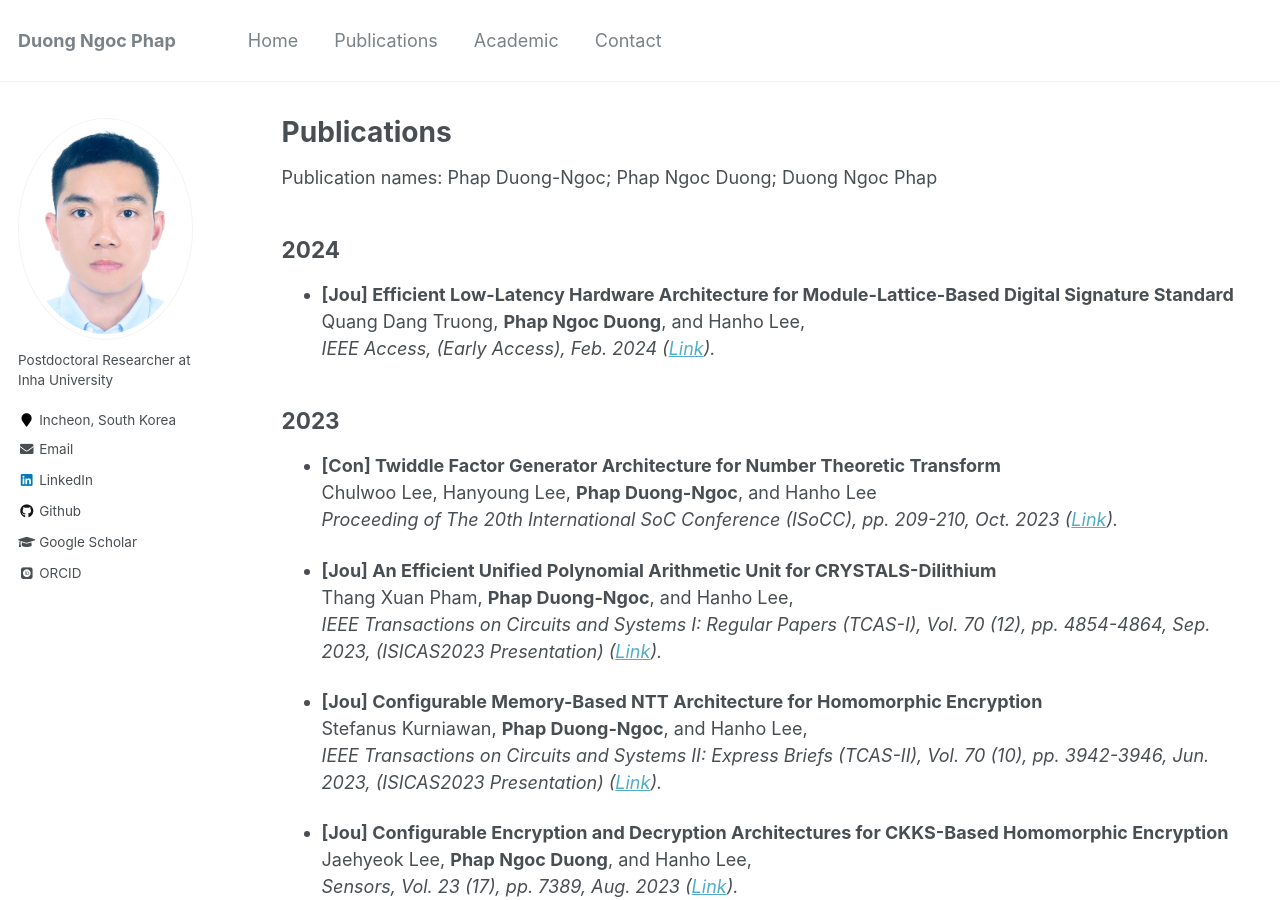
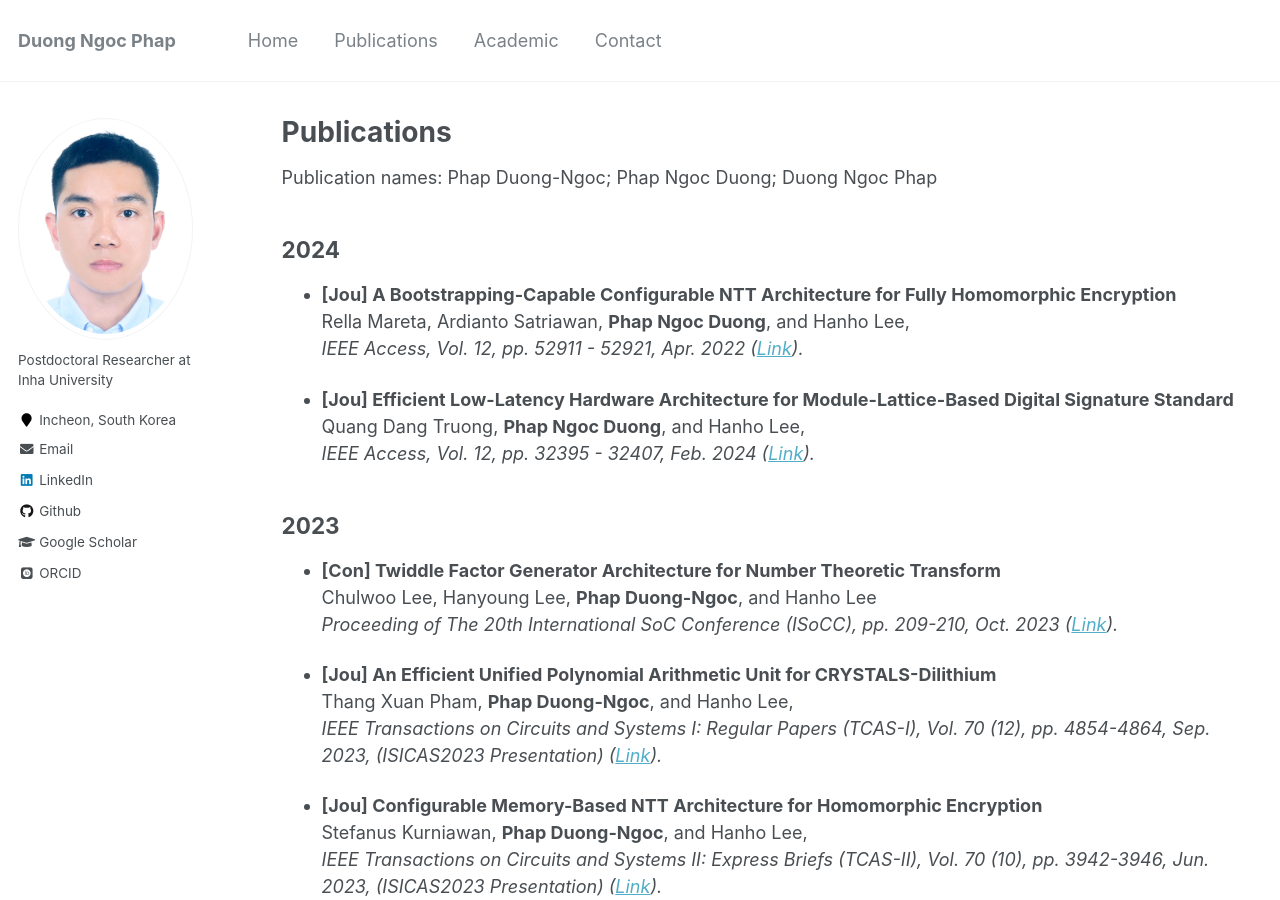
Before and after one commit to phapdn/phapdn.github.io, a Jekyll site: the page built from _pages/publications.md, in a window 1280 px wide and 900 px high. Built offline with Jekyll 4.4.1, drawn with Linux system fonts in a browser that asks for light colours; some web fonts are replaced.

Commit message:
Update publications.md

```diff
--- a/_pages/publications.md
+++ b/_pages/publications.md
@@ -9,9 +9,13 @@ Publication names: Phap Duong-Ngoc; Phap Ngoc Duong; Duong Ngoc Phap
 
 ## 2024
 
+* **[Jou] A Bootstrapping-Capable Configurable NTT Architecture for Fully Homomorphic Encryption**
+  Rella Mareta, Ardianto Satriawan, **Phap Ngoc Duong**, and Hanho Lee,
+  *IEEE Access, Vol. 12, pp. 52911 - 52921, Apr. 2022 (<a href="https://ieeexplore.ieee.org/document/10496101">Link</a>).*
+
 * **[Jou] Efficient Low-Latency Hardware Architecture for Module-Lattice-Based Digital Signature Standard**
   Quang Dang Truong, **Phap Ngoc Duong**, and Hanho Lee,
-  *IEEE Access, (Early Access), Feb. 2024 (<a href="https://ieeexplore.ieee.org/document/10445248">Link</a>).*
+  *IEEE Access, Vol. 12, pp. 32395 - 32407, Feb. 2024 (<a href="https://ieeexplore.ieee.org/document/10445248">Link</a>).*
 
 ## 2023
 
```
